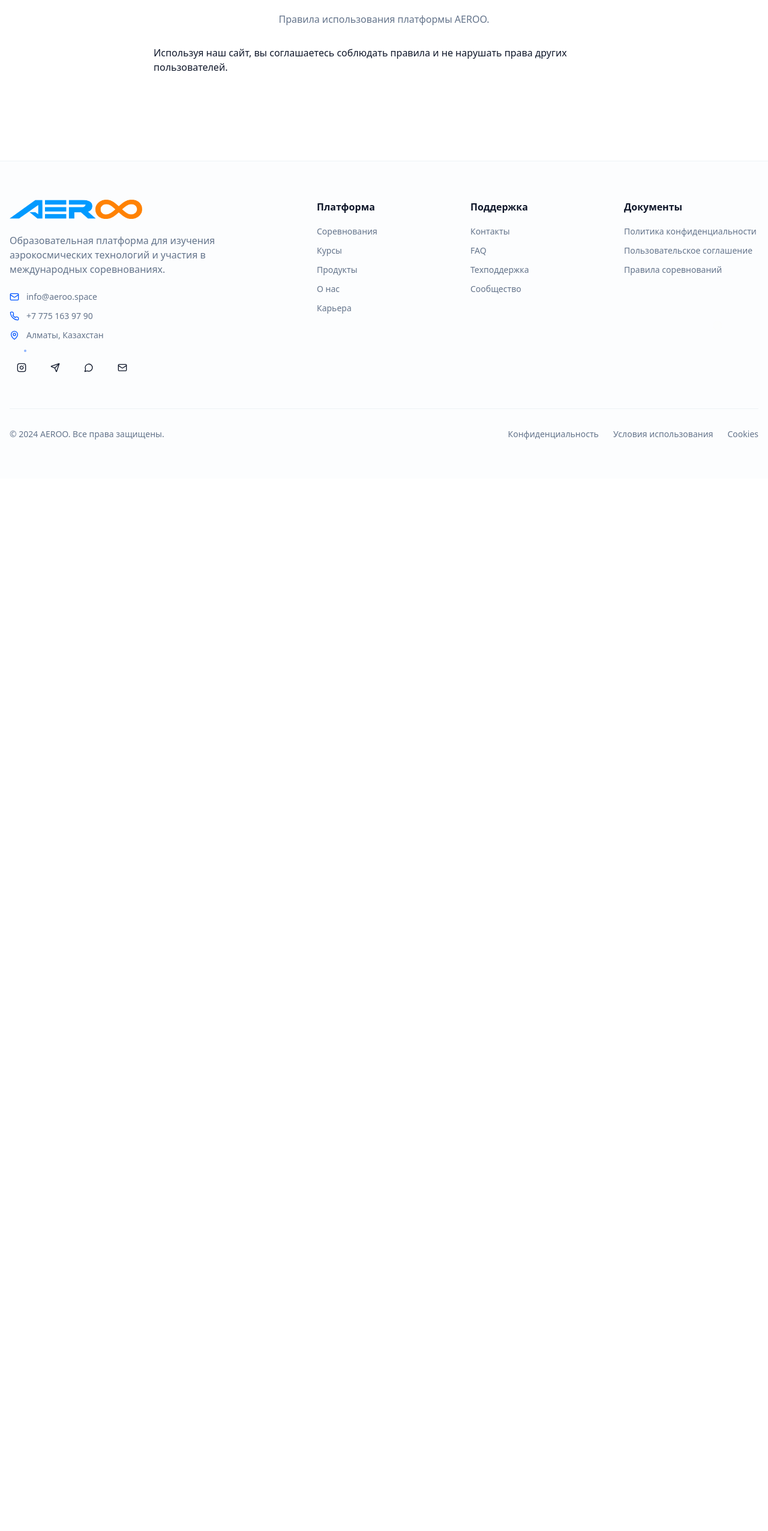
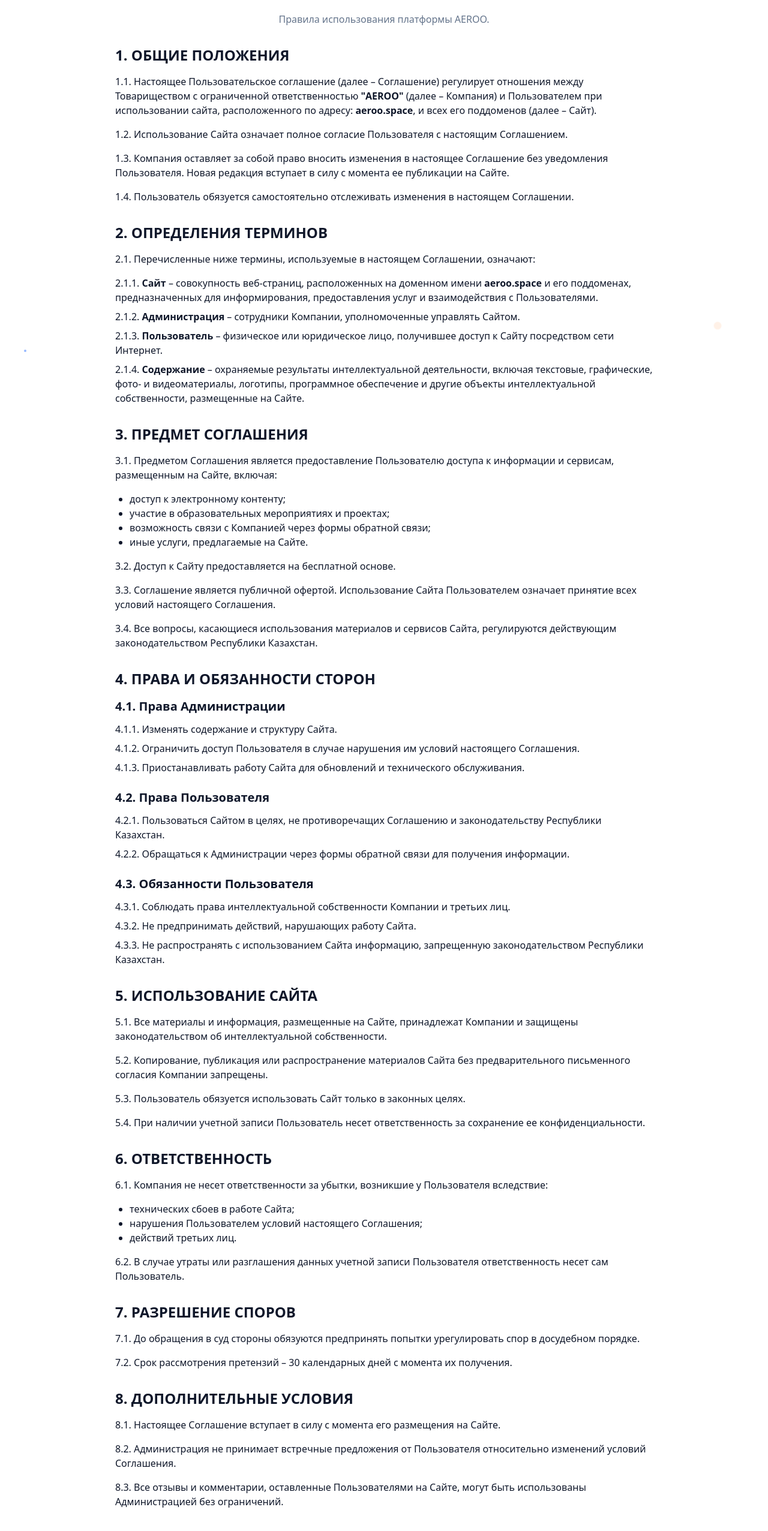
Before and after one commit to aeroo-space/aeroo-launchpad, a React (Vite) app: page /terms in a window 1280 px wide. Shown: the part 173-2726 px from the top of the page at 60% size. Before the commit the page ends 971 px from the top, so only its background shows below. Built offline with nearby package versions, Linux system fonts and the light colour scheme.

Commit message:
Add terms and conditions

```diff
--- a/src/pages/Terms.tsx
+++ b/src/pages/Terms.tsx
@@ -19,8 +19,70 @@ const Terms = () => {
           <h1 className="text-4xl md:text-5xl font-bold mb-4">Пользовательское соглашение</h1>
           <p className="text-muted-foreground max-w-2xl mx-auto">Правила использования платформы AEROO.</p>
         </header>
-        <section className="prose prose-invert max-w-3xl mx-auto">
-          <p>Используя наш сайт, вы соглашаетесь соблюдать правила и не нарушать права других пользователей.</p>
+        <section className="prose prose-invert max-w-4xl mx-auto">
+          <h2 className="text-2xl font-bold mb-4">1. ОБЩИЕ ПОЛОЖЕНИЯ</h2>
+          <p className="mb-4">1.1. Настоящее Пользовательское соглашение (далее – Соглашение) регулирует отношения между Товариществом с ограниченной ответственностью <strong>"AEROO"</strong> (далее – Компания) и Пользователем при использовании сайта, расположенного по адресу: <strong>aeroo.space</strong>, и всех его поддоменов (далее – Сайт).</p>
+          <p className="mb-4">1.2. Использование Сайта означает полное согласие Пользователя с настоящим Соглашением.</p>
+          <p className="mb-4">1.3. Компания оставляет за собой право вносить изменения в настоящее Соглашение без уведомления Пользователя. Новая редакция вступает в силу с момента ее публикации на Сайте.</p>
+          <p className="mb-8">1.4. Пользователь обязуется самостоятельно отслеживать изменения в настоящем Соглашении.</p>
+
+          <h2 className="text-2xl font-bold mb-4">2. ОПРЕДЕЛЕНИЯ ТЕРМИНОВ</h2>
+          <p className="mb-4">2.1. Перечисленные ниже термины, используемые в настоящем Соглашении, означают:</p>
+          <p className="mb-2">2.1.1. <strong>Сайт</strong> – совокупность веб-страниц, расположенных на доменном имени <strong>aeroo.space</strong> и его поддоменах, предназначенных для информирования, предоставления услуг и взаимодействия с Пользователями.</p>
+          <p className="mb-2">2.1.2. <strong>Администрация</strong> – сотрудники Компании, уполномоченные управлять Сайтом.</p>
+          <p className="mb-2">2.1.3. <strong>Пользователь</strong> – физическое или юридическое лицо, получившее доступ к Сайту посредством сети Интернет.</p>
+          <p className="mb-8">2.1.4. <strong>Содержание</strong> – охраняемые результаты интеллектуальной деятельности, включая текстовые, графические, фото- и видеоматериалы, логотипы, программное обеспечение и другие объекты интеллектуальной собственности, размещенные на Сайте.</p>
+
+          <h2 className="text-2xl font-bold mb-4">3. ПРЕДМЕТ СОГЛАШЕНИЯ</h2>
+          <p className="mb-4">3.1. Предметом Соглашения является предоставление Пользователю доступа к информации и сервисам, размещенным на Сайте, включая:</p>
+          <ul className="list-disc pl-6 mb-4">
+            <li>доступ к электронному контенту;</li>
+            <li>участие в образовательных мероприятиях и проектах;</li>
+            <li>возможность связи с Компанией через формы обратной связи;</li>
+            <li>иные услуги, предлагаемые на Сайте.</li>
+          </ul>
+          <p className="mb-4">3.2. Доступ к Сайту предоставляется на бесплатной основе.</p>
+          <p className="mb-4">3.3. Соглашение является публичной офертой. Использование Сайта Пользователем означает принятие всех условий настоящего Соглашения.</p>
+          <p className="mb-8">3.4. Все вопросы, касающиеся использования материалов и сервисов Сайта, регулируются действующим законодательством Республики Казахстан.</p>
+
+          <h2 className="text-2xl font-bold mb-4">4. ПРАВА И ОБЯЗАННОСТИ СТОРОН</h2>
+          <h3 className="text-xl font-semibold mb-3">4.1. Права Администрации</h3>
+          <p className="mb-2">4.1.1. Изменять содержание и структуру Сайта.</p>
+          <p className="mb-2">4.1.2. Ограничить доступ Пользователя в случае нарушения им условий настоящего Соглашения.</p>
+          <p className="mb-6">4.1.3. Приостанавливать работу Сайта для обновлений и технического обслуживания.</p>
+
+          <h3 className="text-xl font-semibold mb-3">4.2. Права Пользователя</h3>
+          <p className="mb-2">4.2.1. Пользоваться Сайтом в целях, не противоречащих Соглашению и законодательству Республики Казахстан.</p>
+          <p className="mb-6">4.2.2. Обращаться к Администрации через формы обратной связи для получения информации.</p>
+
+          <h3 className="text-xl font-semibold mb-3">4.3. Обязанности Пользователя</h3>
+          <p className="mb-2">4.3.1. Соблюдать права интеллектуальной собственности Компании и третьих лиц.</p>
+          <p className="mb-2">4.3.2. Не предпринимать действий, нарушающих работу Сайта.</p>
+          <p className="mb-8">4.3.3. Не распространять с использованием Сайта информацию, запрещенную законодательством Республики Казахстан.</p>
+
+          <h2 className="text-2xl font-bold mb-4">5. ИСПОЛЬЗОВАНИЕ САЙТА</h2>
+          <p className="mb-4">5.1. Все материалы и информация, размещенные на Сайте, принадлежат Компании и защищены законодательством об интеллектуальной собственности.</p>
+          <p className="mb-4">5.2. Копирование, публикация или распространение материалов Сайта без предварительного письменного согласия Компании запрещены.</p>
+          <p className="mb-4">5.3. Пользователь обязуется использовать Сайт только в законных целях.</p>
+          <p className="mb-8">5.4. При наличии учетной записи Пользователь несет ответственность за сохранение ее конфиденциальности.</p>
+
+          <h2 className="text-2xl font-bold mb-4">6. ОТВЕТСТВЕННОСТЬ</h2>
+          <p className="mb-4">6.1. Компания не несет ответственности за убытки, возникшие у Пользователя вследствие:</p>
+          <ul className="list-disc pl-6 mb-4">
+            <li>технических сбоев в работе Сайта;</li>
+            <li>нарушения Пользователем условий настоящего Соглашения;</li>
+            <li>действий третьих лиц.</li>
+          </ul>
+          <p className="mb-8">6.2. В случае утраты или разглашения данных учетной записи Пользователя ответственность несет сам Пользователь.</p>
+
+          <h2 className="text-2xl font-bold mb-4">7. РАЗРЕШЕНИЕ СПОРОВ</h2>
+          <p className="mb-4">7.1. До обращения в суд стороны обязуются предпринять попытки урегулировать спор в досудебном порядке.</p>
+          <p className="mb-8">7.2. Срок рассмотрения претензий – 30 календарных дней с момента их получения.</p>
+
+          <h2 className="text-2xl font-bold mb-4">8. ДОПОЛНИТЕЛЬНЫЕ УСЛОВИЯ</h2>
+          <p className="mb-4">8.1. Настоящее Соглашение вступает в силу с момента его размещения на Сайте.</p>
+          <p className="mb-4">8.2. Администрация не принимает встречные предложения от Пользователя относительно изменений условий Соглашения.</p>
+          <p className="mb-4">8.3. Все отзывы и комментарии, оставленные Пользователями на Сайте, могут быть использованы Администрацией без ограничений.</p>
         </section>
       </main>
       <Footer />
```
